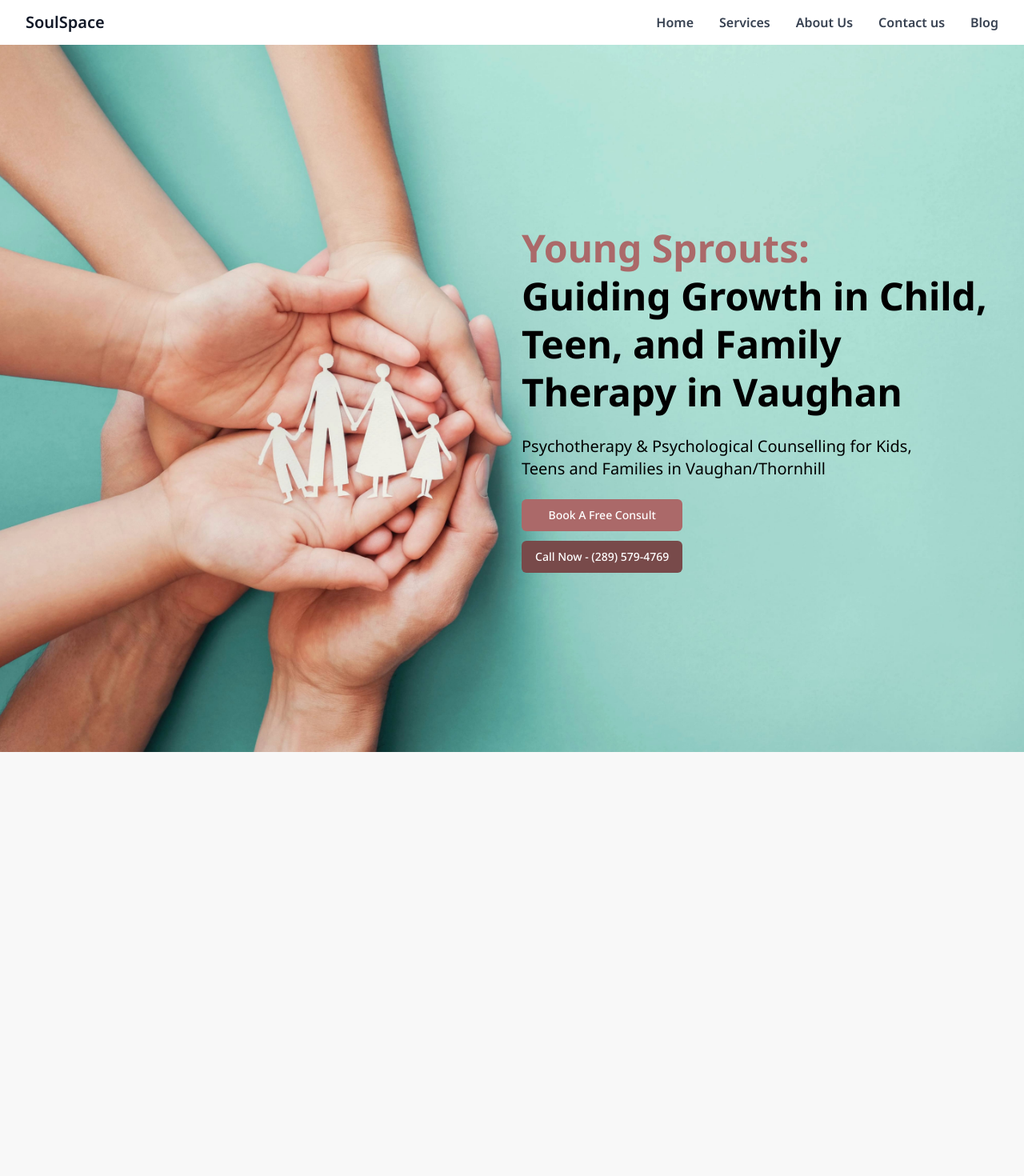
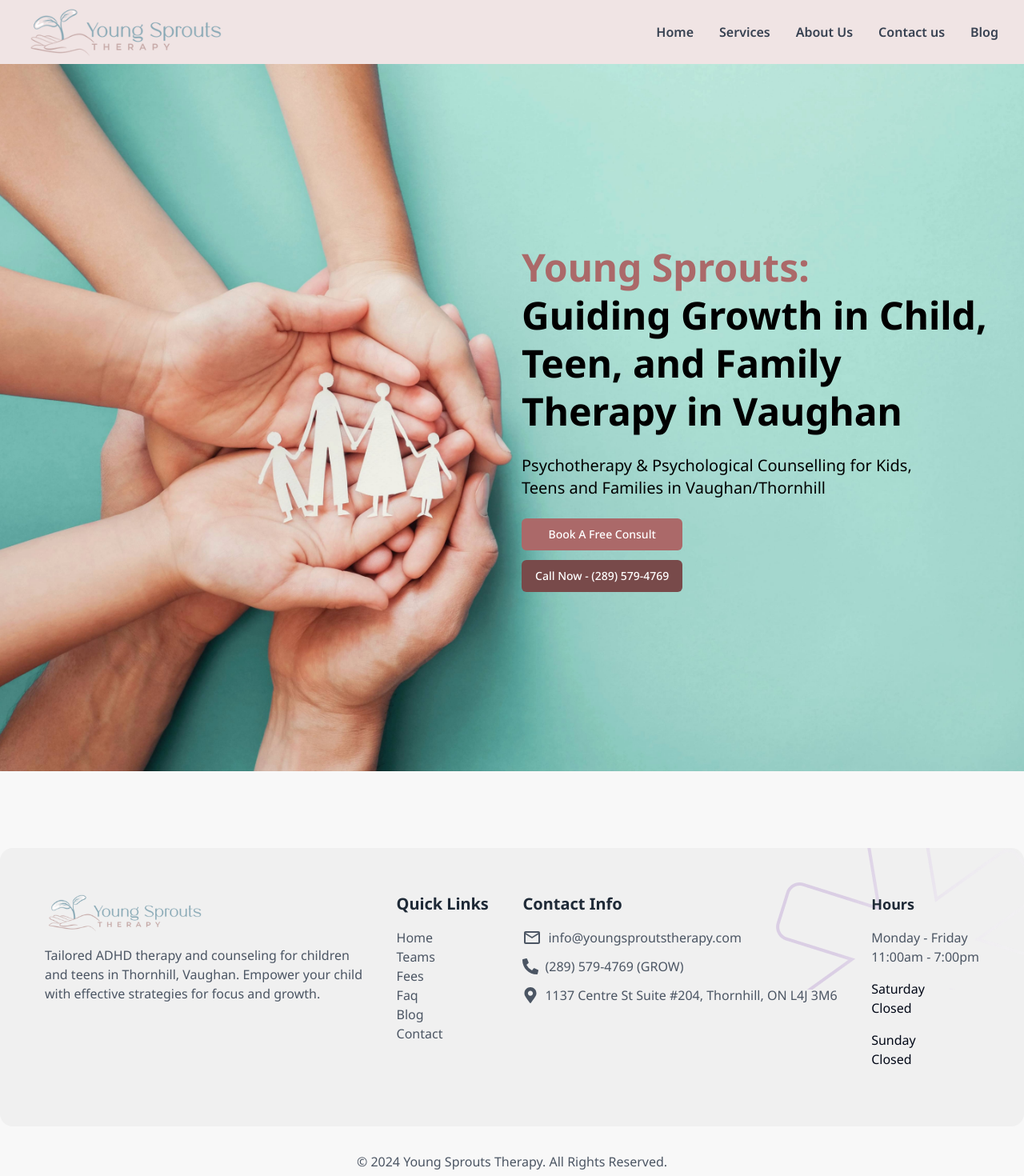
Before and after one commit to Asraful-code235/youngsproutstherapy, a Next.js app: page /home in a window 1280 px wide. Shown: the top 1470 px of the page at 80% size. Before the commit the page ends 940 px from the top, so only its background shows below. Built offline with nearby package versions, Linux system fonts and the light colour scheme.

Commit message:
added footer and refactor design

```diff
--- a/app/components/HeroSection.jsx
+++ b/app/components/HeroSection.jsx
@@ -3,7 +3,7 @@
 export default function HeroSection() {
   return (
     <div className="relative bg-[url('/images/youngsproutstherapy-image-08.jpeg')] bg-no-repeat bg-cover bg-center py-10 md:py-56 px-6">
-      <div className="absolute inset-0 bg-black opacity-50 md:opacity-0 rounded-lg"></div>
+      <div className="absolute inset-0 bg-black opacity-50 md:opacity-0"></div>
       <div className="relative grid md:grid-cols-2 grid-cols-1 gap-6">
         <div></div>
         <div>
@@ -15,7 +15,7 @@
             Psychotherapy & Psychological Counselling for Kids, <br /> Teens and
             Families in Vaughan/Thornhill
           </p>
-          <div className="flex flex-col w-4/12 gap-3 mt-6">
+          <div className="flex flex-col w-full md:w-4/12 gap-3 mt-6">
             <Button variant="brandButton">Book A Free Consult</Button>
             <Button variant="secondaryBrandButton">
               Call Now - (289) 579-4769
--- a/components/providers/DefaultProviders.jsx
+++ b/components/providers/DefaultProviders.jsx
@@ -1,3 +1,4 @@
+import Footer from "../shared/Footer";
 import Navbar from "../shared/Navbar";
 
 export default function DefaultProviders({ children }) {
@@ -5,6 +6,7 @@
     <>
       <Navbar />
       {children}
+      <Footer />
     </>
   );
 }
--- /dev/null
+++ b/components/shared/Footer.jsx
@@ -0,0 +1,83 @@
+import { MdOutlineEmail } from "react-icons/md";
+import { FaPhoneAlt } from "react-icons/fa";
+import { FaMapMarkerAlt } from "react-icons/fa";
+import Image from "next/image";
+
+export default function Footer() {
+  return (
+    <div className="py-8 max-w-screen-2xl mx-auto md:px-0 px-3 mt-16">
+      <div className="p-6 md:p-14 block md:flex md:space-y-0 space-y-8 justify-between bg-[#f0f0f0] rounded-2xl bg-[url('/images/youngsproutstherapy-footer.png')] bg-no-repeat bg-right-bottom md:bg-right-top">
+        <div>
+          <div className="flex md:justify-start justify-center">
+            <Image
+              src="/images/youngsproutstherapy-image-logo.png"
+              width={200}
+              height={80}
+              alt="Youngsproutstherapy Logo"
+            />
+          </div>
+          <p className="text-center md:text-start text-gray-600 mt-4">
+            Tailored ADHD therapy and counseling for children <br /> and teens
+            in Thornhill, Vaughan. Empower your child <br /> with effective
+            strategies for focus and growth.
+          </p>
+        </div>
+        <div>
+          <h3 className="text-xl font-bold text-center md:text-start text-brand-text-color-one">
+            Quick Links
+          </h3>
+          <ul className="mt-4 text-center md:text-start text-gray-600">
+            <li>Home</li>
+            <li>Teams</li>
+            <li>Fees</li>
+            <li>Faq</li>
+            <li>Blog</li>
+            <li>Contact</li>
+          </ul>
+        </div>
+        <div>
+          <h3 className="text-xl font-bold text-center md:text-start text-brand-text-color-one">
+            Contact Info
+          </h3>
+          <ul className="mt-4 space-y-3 text-gray-600">
+            <li className="flex gap-2 items-center">
+              <MdOutlineEmail className="text-2xl" />
+              info@youngsproutstherapy.com
+            </li>
+            <li className="flex gap-2 items-center">
+              <FaPhoneAlt className="text-xl" />
+              (289) 579-4769 (GROW)
+            </li>
+            <li className="flex gap-2 items-center">
+              <FaMapMarkerAlt className="text-xl" />
+              1137 Centre St Suite #204, Thornhill, ON L4J 3M6
+            </li>
+          </ul>
+        </div>
+        <div className="text-center md:text-start">
+          <h3 className="text-lg font-bold text-brand-text-color-one">Hours</h3>
+          <div className="my-4 text-gray-600">
+            Monday - Friday <br />
+            11:00am - 7:00pm
+          </div>
+          <div className="my-4">
+            Saturday
+            <br />
+            Closed
+          </div>
+          <div className="my-4">
+            Sunday
+            <br />
+            Closed
+          </div>
+        </div>
+      </div>
+      <div>
+        <p className="text-center text-gray-600 mt-8">
+          © {new Date().getFullYear()} Young Sprouts Therapy. All Rights
+          Reserved.
+        </p>
+      </div>
+    </div>
+  );
+}
--- a/components/shared/Navbar.jsx
+++ b/components/shared/Navbar.jsx
@@ -1,5 +1,6 @@
 "use client";
 
+import Image from "next/image";
 import Link from "next/link";
 import { useState } from "react";
 
@@ -7,11 +8,16 @@
   const [isMenuOpen, setIsMenuOpen] = useState(false);
 
   return (
-    <nav className="bg-white border-gray-200 md:py-0 py-3">
+    <nav className="bg-[#f0e4e4] border-gray-200 md:py-0 py-3">
       <div className="container flex flex-wrap items-center justify-between mx-auto">
         <Link href="/">
-          <div className="text-xl font-semibold text-gray-900 cursor-pointer">
-            SoulSpace
+          <div className="py-2">
+            <Image
+              src="/images/youngsproutstherapy-image-logo.png"
+              width={250}
+              height={100}
+              alt="Youngs Prouts Therapy logo "
+            />
           </div>
         </Link>
         <button
```
Also changed, not shown: public/images/youngsproutstherapy-footer.png (added), public/images/youngsproutstherapy-image-logo.png (added).
